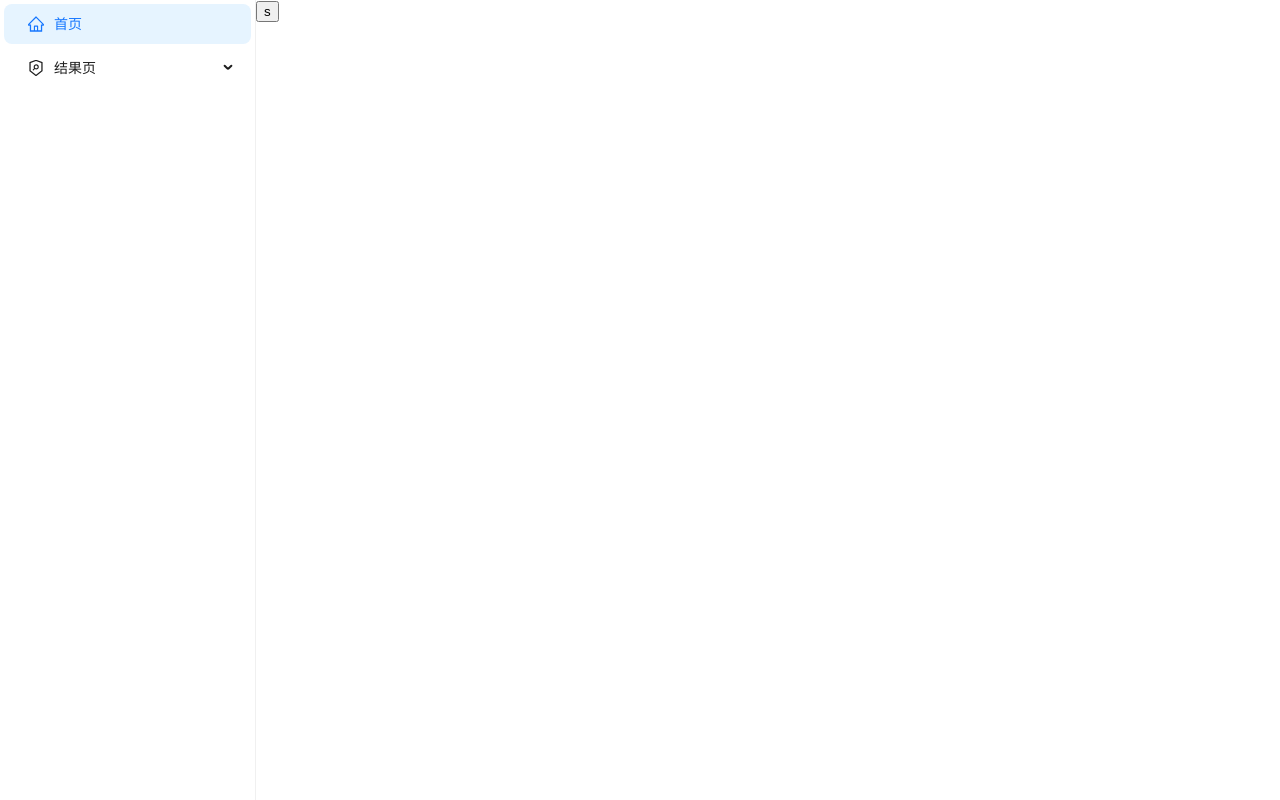
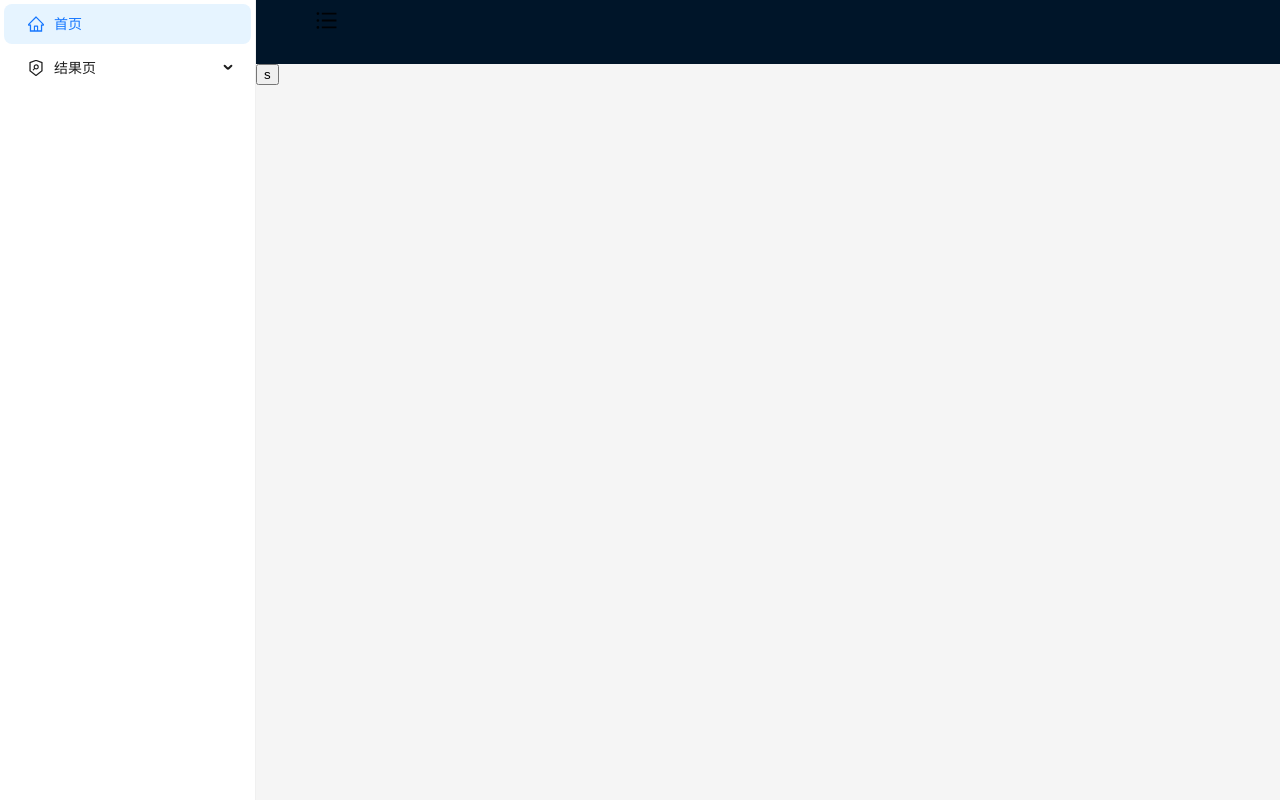
Before and after one commit to whenTheMorningDark/react-antd-ts-admin, a React (Vite) app: page /dashboard in a window 1280 px wide. Built offline with nearby package versions, Linux system fonts and the light colour scheme.

Commit message:
添加顶部左侧按钮

```diff
--- /dev/null
+++ b/src/layouts/components/AppHeader/index.less
@@ -0,0 +1,12 @@
+.header-left {
+  cursor: pointer;
+  width: 40px;
+  height: 40px;
+  display: flex;
+  align-items: center;
+  justify-content: center;
+
+  &:hover {
+    background-color: #eee;
+  }
+}
--- /dev/null
+++ b/src/layouts/components/AppHeader/index.tsx
@@ -0,0 +1,19 @@
+import React, { memo } from 'react';
+import { Layout, Space } from 'antd';
+import { BarsOutlined } from '@ant-design/icons';
+import './index.less';
+
+const { Header } = Layout;
+const AppHeader = () => {
+  console.log('AppHeader');
+  return (
+    <Header>
+      <div className='header-left'>
+        <BarsOutlined style={{ fontSize: '25px' }} />
+      </div>
+    </Header>
+  );
+
+};
+
+export default memo(AppHeader);
--- a/src/layouts/components/AppLayout/index.tsx
+++ b/src/layouts/components/AppLayout/index.tsx
@@ -1,12 +1,17 @@
 
 import React from 'react';
+import { Layout } from 'antd';
 import AppRouter from '../AppRouter';
 import Menu from '../Menu';
+import AppHeader from '../AppHeader';
 
 const SideLayout = React.memo(() => (
   <div className='layout-sidebar'>
     <Menu />
-    <AppRouter />
+    <Layout>
+      <AppHeader />
+      <AppRouter />
+    </Layout>
   </div>
 
 
--- a/src/layouts/index.less
+++ b/src/layouts/index.less
@@ -1,5 +1,5 @@
 .ant-layout {
-  width: 100%;
+  width: calc(100% - 256px);
   height: 100%;
   display: flex;
 }
@@ -18,6 +18,15 @@
   }
 }
 
+:where(.css-dev-only-do-not-override-htwhyh).ant-layout-header {
+  background-color: #fff;
+  padding-inline: 20px;
+  display: flex;
+  align-items: center;
+}
+
 .ant-layout-content {
-  width: calc(100% - 256px);
+  width: 100%;
+  // height: calc(100% - 64px);
+  // flex: none;
 }
--- a/src/main.tsx
+++ b/src/main.tsx
@@ -1,7 +1,7 @@
 import React from 'react';
 import ReactDOM from 'react-dom/client';
 import App from 'layouts/index';
-import './styles/reset.less';
+import './styles/index.less';
 import { Provider } from 'react-redux';
 import { BrowserRouter } from 'react-router-dom';
 import store from 'modules/store';
--- a/src/modules/global/index.ts
+++ b/src/modules/global/index.ts
@@ -5,13 +5,15 @@ import { RootState } from '../store';
 
 const namespace = 'global';
 export interface IGlobalState {
-  layout: string,
-  isFullPage: boolean
+  layout: string, // 布局方式
+  isFullPage: boolean, // 当前是否是全屏页面
+  isToggle: boolean // 侧边栏收起展开
 }
 
 const initialState: IGlobalState = {
   layout: '1',
   isFullPage: false,
+  isToggle: false
 };
 
 // 创建带有命名空间的reducer
@@ -22,6 +24,9 @@ const globalSlice = createSlice({
     switchFullPage: (state, action) => {
       state.isFullPage = !!action?.payload;
     },
+    switchToggle: (state, action) => {
+      state.isFullPage = action.payload;
+    }
   },
   extraReducers: () => { },
 });
--- a/src/pages/Dashboard/index.tsx
+++ b/src/pages/Dashboard/index.tsx
@@ -8,7 +8,7 @@ const Dashboard = () => {
     navigate('/result/403/40334');
   };
   return (
-    <div>
+    <div className='z-h-100'>
       <button type='button' onClick={jump}>s</button>
 
     </div>
--- /dev/null
+++ b/src/styles/common.less
@@ -0,0 +1,3 @@
+.z-h-100 {
+  height: 100%;
+}
--- /dev/null
+++ b/src/styles/index.less
@@ -0,0 +1,2 @@
+@import url("./common.less");
+@import url("./reset.less");
```
